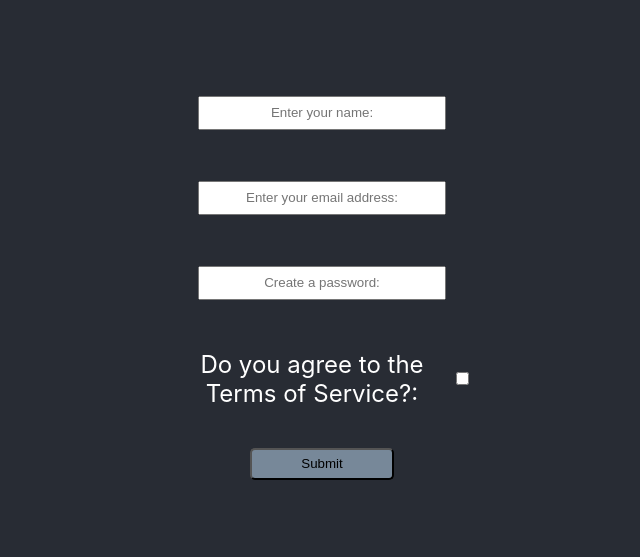
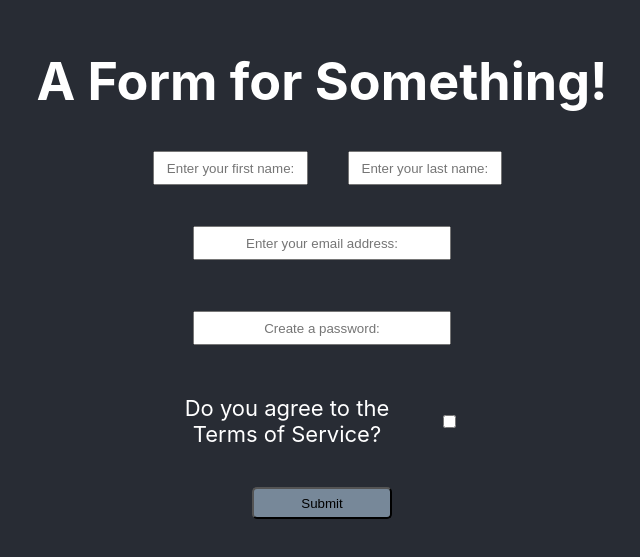
Before and after one commit to rauleflores/User-Onboarding, a React (Create React App) app: page / in a window 1280 px wide. Shown: the part 133-690 px from the top of the page, without its empty margins (318-958 px from the left). Built offline with nearby package versions, Linux system fonts and the light colour scheme.

Commit message:
polished styling a little bit/ split name input into 2 inputs for first and last

```diff
--- a/src/App.js
+++ b/src/App.js
@@ -6,6 +6,7 @@ function App() {
   return (
     <div className="App">
       <header className="App-header">
+        <h1>A Form for Something!</h1>
         <Form />
       </header>
     </div>
--- a/src/components/Form.js
+++ b/src/components/Form.js
@@ -3,11 +3,21 @@ import { makeStyles } from "@material-ui/core";
 
 const useStyles = makeStyles({
   root: {
-    width: "300px",
+    width: "500px",
     display: "flex",
     flexDirection: "column",
     justifyContent: "center",
     alignContent: "center",
+  },
+  nameCont: {
+    display: "flex",
+    alignItems: "center",
+    justifyContent: "center",
+  },
+  inputName: {
+    width: "75%",
+    height: "28px",
+    textAlign: "center",
   },
   outerCont: {
     display: "flex",
@@ -22,7 +32,7 @@ const useStyles = makeStyles({
     fontSize: "1px",
   },
   input: {
-    width: "80%",
+    width: "50%",
     height: "28px",
     marginBottom: "10px",
     marginTop: "10px",
@@ -32,19 +42,26 @@ const useStyles = makeStyles({
     textAlign: "center",
   },
   termsCont: {
+    width: "100%",
     marginBottom: "20px",
     marginTop: "40px",
     display: "flex",
     flexDirection: "row",
     alignItems: "center",
-    justifyContent: "space-between",
+    justifyContent: "space-around",
   },
-  terms: {
-    fontSize: "24px",
+  termsLabel: {
+    width: "75%",
+    fontSize: "22px",
+    margin: "auto",
+    display: "flex",
+    flexDirection: "row",
+    alignItems: "center",
+    justifyContent: "space-evenly",
   },
   submit: {
     marginTop: "20px",
-    width: "48%",
+    width: "28%",
     height: "32px",
     backgroundColor: "lightslategrey",
     border: "2px single  #998877",
@@ -54,7 +71,8 @@ const useStyles = makeStyles({
 
 export default function Form(props) {
   const [formState, setFormState] = useState({
-    name: "",
+    firstName: "",
+    lastName: "",
     email: "",
     password: "",
     terms_of_service: "",
@@ -81,19 +99,35 @@ export default function Form(props) {
   };
   return (
     <form autoComplete="off" className={classes.root} onSubmit={formSubmit}>
-      <div className={classes.outerCont}>
-        <label htmlFor="name" className={classes.label}>
+      <div className={classes.nameCont}>
+        <div>
+          <label htmlFor="firstName" className={classes.label}>
+            <span className={classes.span}>What is your first name?</span>
+          </label>
+          <input
+            id="name"
+            name="firstName"
+            placeholder="Enter your first name:"
+            value={formState.firstName}
+            onChange={inputChange}
+            className={classes.inputName}
+          />
+        </div>
+        <div>
+          <label htmlFor="lastName" className={classes.label}>
             <span className={classes.span}>What is your name?</span>
           </label>
           <input
             id="name"
-          name="name"
-          placeholder="Enter your name:"
-          value={formState.name}
+            name="lastName"
+            placeholder="Enter your last name:"
+            value={formState.lastName}
             onChange={inputChange}
-          className={classes.input}
+            className={classes.inputName}
           />
         </div>
+      </div>
+
       <div className={classes.outerCont}>
         <label htmlFor="email" className={classes.label}>
           <span className={classes.span}>
@@ -103,6 +137,7 @@ export default function Form(props) {
         <input
           id="email"
           name="email"
+          type="email"
           placeholder="Enter your email address:"
           value={formState.email}
           onChange={inputChange}
@@ -116,6 +151,7 @@ export default function Form(props) {
         <input
           id="password"
           name="password"
+          type="password"
           placeholder="Create a password:"
           value={formState.name}
           onChange={inputChange}
@@ -123,9 +159,10 @@ export default function Form(props) {
         />
       </div>
       <div className={classes.termsCont}>
-        <label htmlFor="terms_of_service" className={classes.terms}>
-          {`Do you agree to the\r\nTerms of Service?:`}
-        </label>
+        <label htmlFor="terms_of_service" className={classes.termsLabel}>
+          {"Do you agree to the"}
+          <br />
+          {"Terms of Service?"}
           <input
             type="checkbox"
             id="terms_of_service"
@@ -133,6 +170,7 @@ export default function Form(props) {
             value={formState.terms_of_service}
             onChange={inputChange}
           />
+        </label>
       </div>
       <div>
         <label htmlFor="submit" className={classes.label} />
```
Lines whose indentation alone changed are shown as unchanged.
